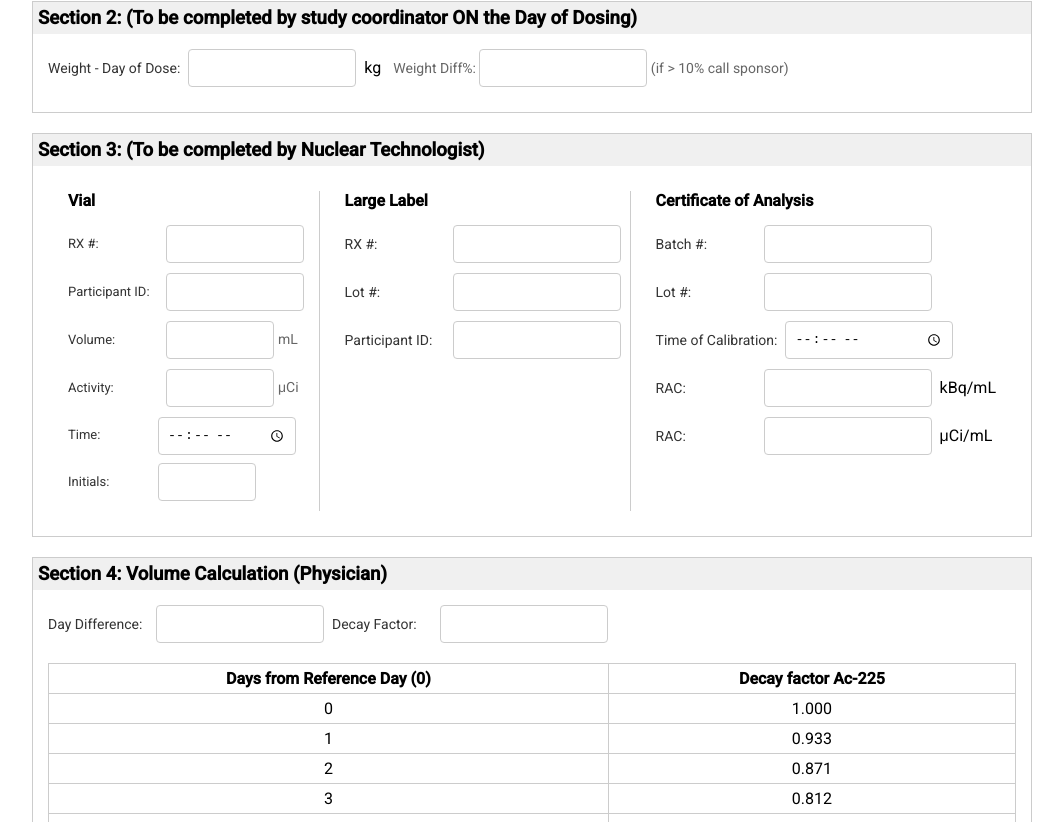
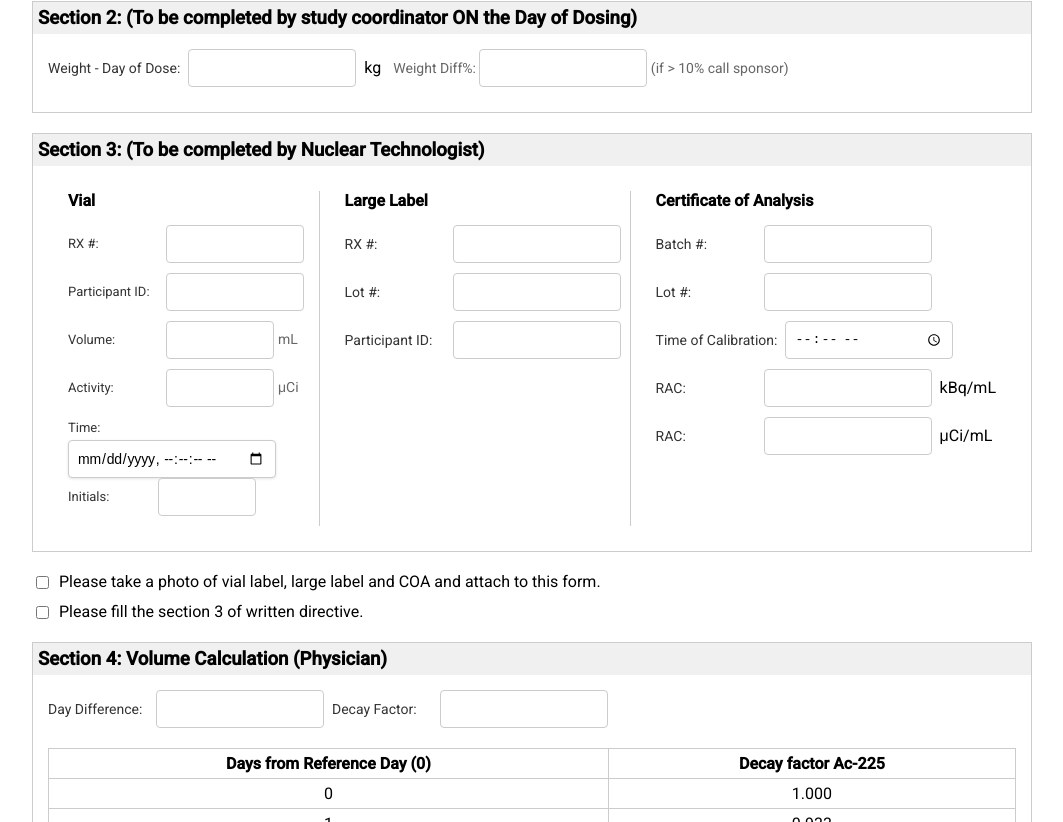
Before and after one commit to Jhasija9/ClinicalForms, an Angular app: page /volume-calculation in a window 1280 px wide. Shown: the part 495-1317 px from the top of the page, without its empty margins (108-1171 px from the left). Built offline with nearby package versions, Linux system fonts and the light colour scheme.

Commit message:
volume calculation

```diff
--- a/src/app/services/visit-data.service.ts
+++ b/src/app/services/visit-data.service.ts
@@ -3,12 +3,12 @@ import { HttpClient } from '@angular/common/http';
 import { forkJoin, Observable } from 'rxjs';
 
 @Injectable({
-  providedIn: 'root'
+  providedIn: 'root',
 })
 export class VisitDataService {
   private baseUrl = 'http://localhost:3001/api';
 
-  constructor(private http: HttpClient) { }
+  constructor(private http: HttpClient) {}
 
   // Get infusion visit data
   getFormData(): Observable<any> {
@@ -24,7 +24,7 @@ export class VisitDataService {
   getCombinedData(): Observable<any> {
     return forkJoin({
       formData: this.getFormData(),
-      studyData: this.getStudyData()
+      studyData: this.getStudyData(),
     });
   }
 }
--- a/src/app/volume-calculation/volume-calculation.component.css
+++ b/src/app/volume-calculation/volume-calculation.component.css
@@ -185,7 +185,49 @@
     padding: 15px;
     margin: 20px 0;
   }
+  .datetime-input {
+    padding: 6px 10px;
+    border: 2px solid #ccc;
+    border-radius: 6px;
+    font-size: 14px;
+    width: 150px;
+    min-width: 190px;
+    background-color: white;
+    box-shadow: 0 1px 3px rgba(0, 0, 0, 0.1);
+    outline: none;
+}
 
+/* Style the calendar picker icon */
+input[type="datetime-local"]::-webkit-calendar-picker-indicator {
+    cursor: pointer;
+    padding: 4px;
+}
+
+/* Ensure text doesn't get cut off */
+input[type="datetime-local"] {
+    font-family: Arial, sans-serif;  /* Use a consistent font */
+    letter-spacing: -0.2px;  /* Slightly reduce letter spacing if needed */
+}
+
+.checkbox-section {
+  margin: 20px 0;
+}
+
+.checkbox-item {
+  display: flex;
+  align-items: flex-start;
+  margin: 10px 0;
+  font-size: 16px;
+}
+
+.checkbox-item input[type="checkbox"] {
+  margin-right: 10px;
+  margin-top: 4px;  /* Align with text */
+}
+
+.checkbox-item label {
+  font-weight: normal;
+}
   /* Signature Section */
   .signature-section {
     margin-top: 20px;
--- a/src/app/volume-calculation/volume-calculation.component.html
+++ b/src/app/volume-calculation/volume-calculation.component.html
@@ -84,7 +84,12 @@
             </div>
             <div class="form-row time-row">
               <label>Time:</label>
-              <input type="time" class="time-input">
+              <!-- <input type="time" class="time-input"> -->
+              <input
+              type="datetime-local"
+              class="datetime-input"
+              formControlName="vialTime"
+              step="1">
               <label class="initials-label">Initials:</label>
               <input class="initials-input">
             </div>
@@ -133,6 +138,26 @@
           <!-- Add other columns similarly -->
         <!-- </div>
       </div> -->
+
+      <div class="checkbox-section">
+        <div class="checkbox-item">
+            <input type="checkbox"
+                   formControlName="photoAttached"
+                   id="photoAttached">
+            <label for="photoAttached">
+                Please take a photo of vial label, large label and COA and attach to this form.
+            </label>
+        </div>
+
+        <div class="checkbox-item">
+            <input type="checkbox"
+                   formControlName="section3Filled"
+                   id="section3Filled">
+            <label for="section3Filled">
+                Please fill the section 3 of written directive.
+            </label>
+        </div>
+    </div>
 
       <!-- Section 4 -->
       <div class="section">
--- a/src/app/volume-calculation/volume-calculation.component.ts
+++ b/src/app/volume-calculation/volume-calculation.component.ts
@@ -79,12 +79,28 @@ export class VolumeCalculationComponent implements OnInit {
       acceptableActivityMax: [''],
       authorizingPhysician: [''],
       signature: [''],
-      date: ['']
+      date: [''],
+      vialTime: [''],
+      photoAttached: [false],
+     section3Filled: [false]
     });
   }
 
   ngOnInit(): void {
     this.loadFormData();
+    this.volumeForm.get('vialTime')?.valueChanges.subscribe(value => {
+      if (value) {
+          this.calculateDayDifference(value);
+      }
+  });
+  this.volumeForm.get('prescribedDosage')?.valueChanges.subscribe(() => {
+    this.calculateVolume();
+});
+
+this.volumeForm.get('racUci')?.valueChanges.subscribe(() => {
+    this.calculateVolume();
+});
+
   }
 
   loadFormData() {
@@ -116,6 +132,23 @@ export class VolumeCalculationComponent implements OnInit {
             // Extract day number (e.g., "1" from "day1")
             studyWeek = visitMatch[2];
           }
+          const studyRecord = data.studyData.find((record: any) =>
+            record.study_name === formRecord.protocol_number
+          );
+
+          if (studyRecord && studyRecord.arm_activity) {
+            // Find matching arm activity based on arm_name
+            const matchingArm = studyRecord.arm_activity.find(
+              (arm: any) => arm.arm === formRecord.arm_name
+            );
+
+            if (matchingArm) {
+              this.volumeForm.patchValue({
+                arm: `${matchingArm.activity} ${matchingArm.activity_unit}`  // This will be 50, 75, or 100
+              });
+            }
+          }
+
 
             this.volumeForm.patchValue({
               // Patient info
@@ -153,16 +186,55 @@ export class VolumeCalculationComponent implements OnInit {
     }
   }
 
+  calculateDayDifference(vialDate: string) {
+    // Get current date/time
+    const now = new Date();
+
+    // Convert vial date string to Date object
+    const vialTime = new Date(vialDate);
+
+    // Calculate difference in milliseconds
+    const diffTime = Math.abs(now.getTime() - vialTime.getTime());
+
+    // Convert to days and round to nearest integer
+    const diffDays = Math.round(diffTime / (1000 * 60 * 60 * 24));
+    const decayFactor = this.decayFactors.find(df => df.day === diffDays)?.factor || '';
+
+
+    // Update the dayDifference field
+    this.volumeForm.patchValue({
+        dayDifference: diffDays,
+        decayFactor: decayFactor
+    });
+    this.calculateVolume();
+}
+
   calculateVolume() {
-    const formValues = this.volumeForm.value;
+    const prescribedDose = this.volumeForm.get('prescribedDosage')?.value;
+    const decayFactor = this.volumeForm.get('decayFactor')?.value;
+    const racUci = this.volumeForm.get('racUci')?.value;
 
-    // Add your volume calculation logic here
-    // Example:
-    if (formValues.prescribedDosage && formValues.decayFactor && formValues.rac) {
-      const calculatedVolume = formValues.prescribedDosage / (formValues.decayFactor * formValues.rac);
-      this.volumeForm.patchValue({
-        calculatedVolume: calculatedVolume.toFixed(2)
-      });
+    if (prescribedDose && decayFactor && racUci) {
+        const targetVolume = prescribedDose / (decayFactor * racUci);
+        // const tenPercent = targetVolume * 0.10;
+        // const minRange = (targetVolume - tenPercent).toFixed(2);
+        // const maxRange = (targetVolume + tenPercent).toFixed(2);
+
+        const targetActivity = targetVolume * racUci;
+
+        // Calculate ±10% ranges for both volume and activity
+        const tenPercentVolume = targetVolume * 0.10;
+        const tenPercentActivity = targetActivity * 0.10;
+
+        this.volumeForm.patchValue({
+            targetVolume: targetVolume.toFixed(2),
+            acceptableRangeMin: (targetVolume - tenPercentVolume).toFixed(2),
+            acceptableRangeMax: (targetVolume + tenPercentVolume).toFixed(2),
+            targetActivity: targetActivity.toFixed(2),
+            acceptableActivityMin: (targetActivity - tenPercentActivity).toFixed(2),
+            acceptableActivityMax: (targetActivity + tenPercentActivity).toFixed(2)
+        });
+        console.log('Target Volume:', targetVolume);
     }
   }
 
```
